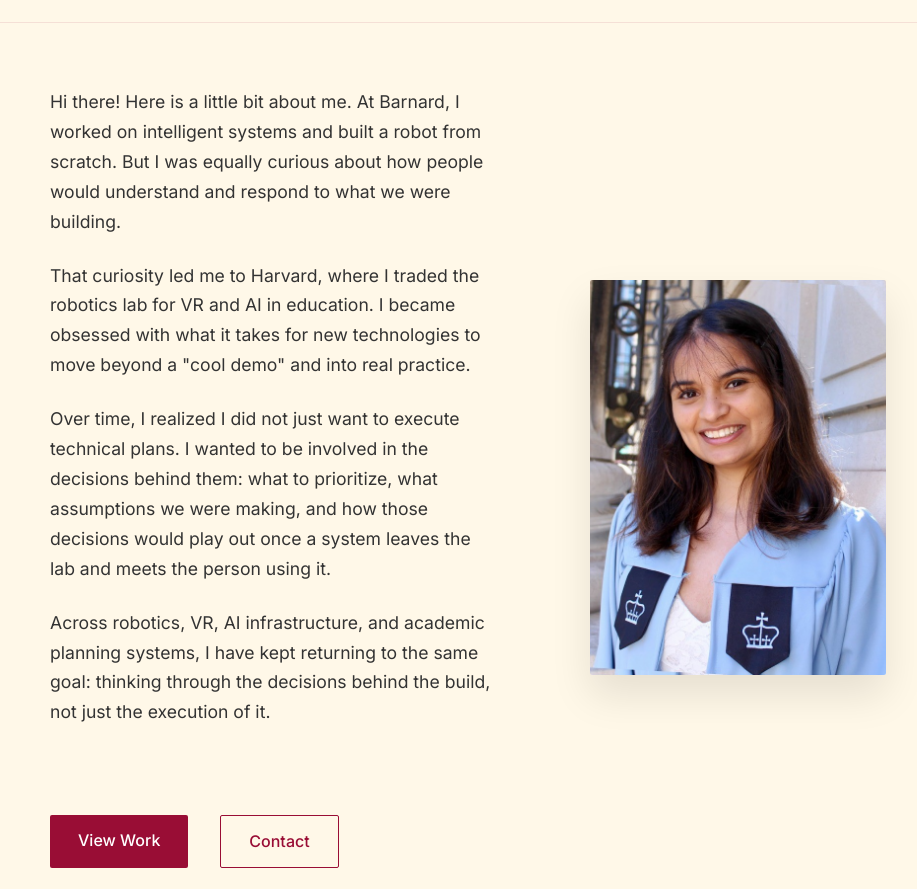
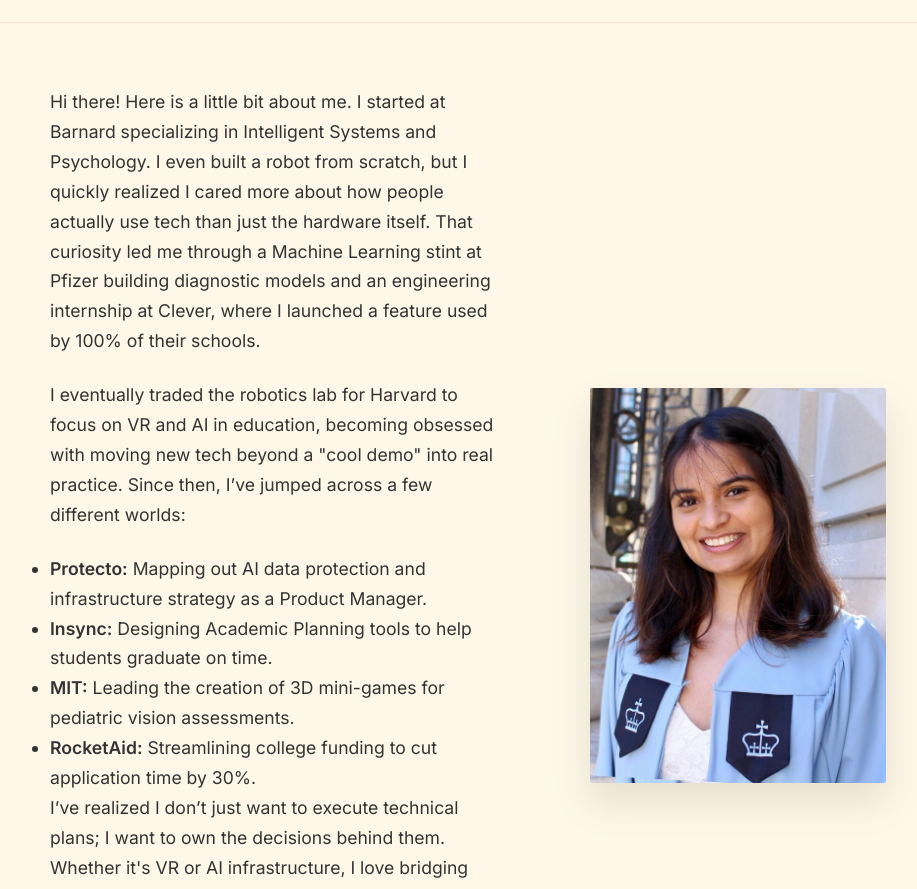
Before and after one commit to Aksharamahalingam/portfolio, a plain HTML site: page index.html in a window 1280 px wide. Shown: the part 57-946 px from the top of the page, without its empty margins (172-1089 px from the left). Drawn offline with Linux system fonts and the light colour scheme.

Commit message:
Update index.html with latest changes

```diff
--- a/index.html
+++ b/index.html
@@ -35,7 +35,7 @@
                 <div class="hero-grid">
                     <div class="hero-content">
                         <div class="hero-text-block">
-                            <p>Hi there! Here is a little bit about me.
+                            <!-- <p>Hi there! Here is a little bit about me.
                                 At Barnard, I worked on intelligent systems and built a robot from scratch.
                                 But I was equally curious about how people would understand and respond to what we were
                                 building.</p>
@@ -56,7 +56,44 @@
                                 returning to
                                 the same goal: thinking through the decisions behind the build, not just the execution
                                 of it.
-                            </p>
+                            </p> -->
+                            <section id="about-me">
+                                <p>
+                                    Hi there! Here is a little bit about me.
+                                    I started at Barnard specializing in Intelligent
+                                    Systems and Psychology.
+                                    I even built a robot from scratch, but I quickly realized I cared more about how
+                                    people actually use tech than just the hardware itself.
+                                    That curiosity led me through a Machine Learning stint at
+                                    Pfizer building diagnostic models and an engineering internship at
+                                    Clever, where I launched a feature used by 100% of their schools.
+                                </p>
+
+                                <p>
+                                    I eventually traded the robotics lab for Harvard to focus on
+                                    VR and AI in education, becoming obsessed with moving new tech
+                                    beyond a "cool demo" into real practice.
+                                    Since then, I’ve jumped across a few different worlds:
+                                </p>
+
+                                <ul>
+                                    <li><strong>Protecto:</strong> Mapping out AI data protection and infrastructure
+                                        strategy as a Product Manager.</li>
+                                    <li><strong>Insync:</strong> Designing Academic Planning tools to help students
+                                        graduate on time.</li>
+                                    <li><strong>MIT:</strong> Leading the creation of 3D mini-games for pediatric vision
+                                        assessments.</li>
+                                    <li><strong>RocketAid:</strong> Streamlining college funding to cut application time
+                                        by 30%.</li>
+                                </ul>
+
+                                <p>
+                                    I’ve realized I don’t just want to execute technical plans; I want to own the
+                                    decisions behind them.
+                                    Whether it's VR or AI infrastructure, I love bridging the gap between a lab demo and
+                                    a tool people actually enjoy using.
+                                </p>
+                            </section>
                         </div>
 
                         <div class="hero-actions">
```
